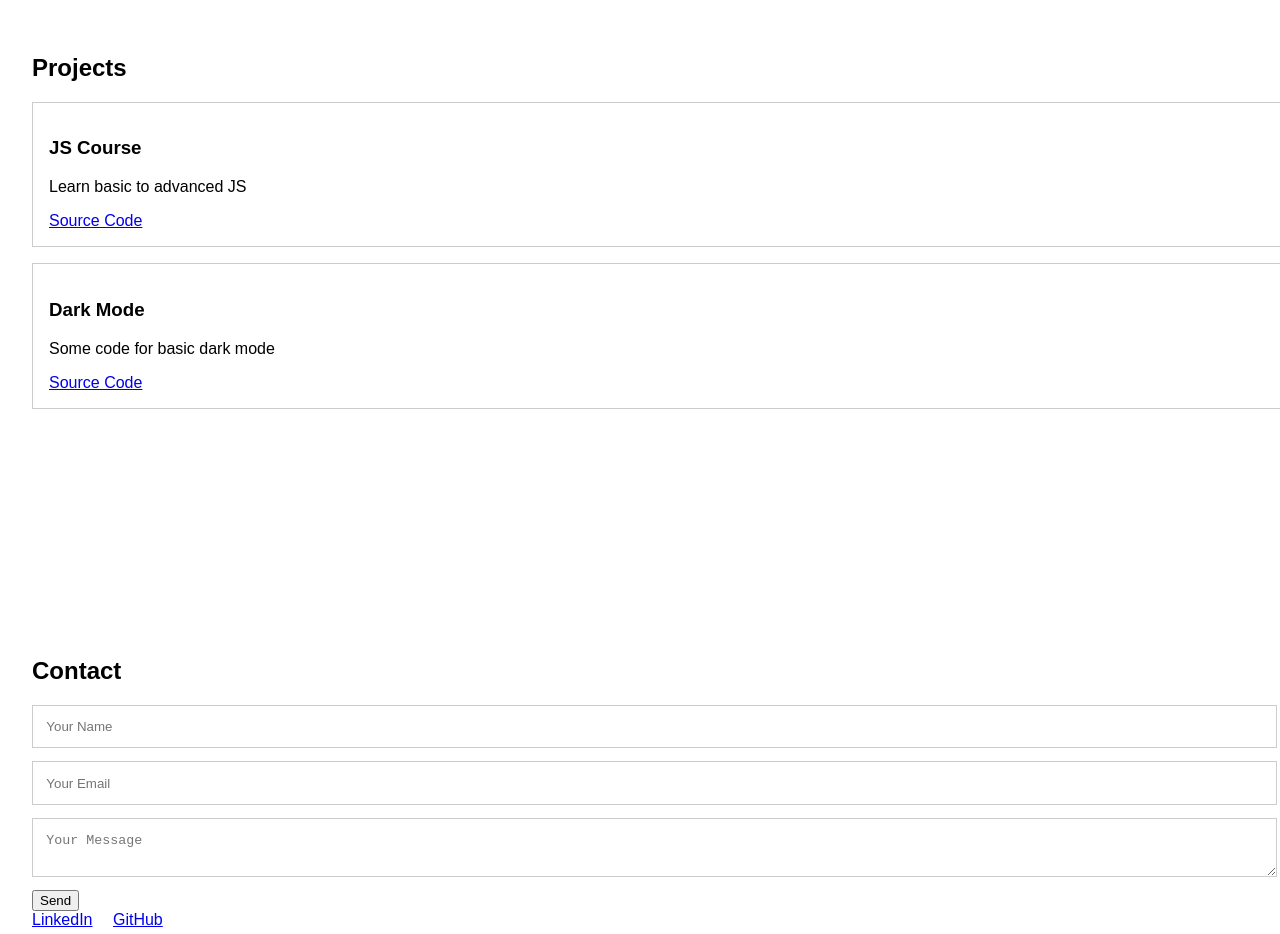
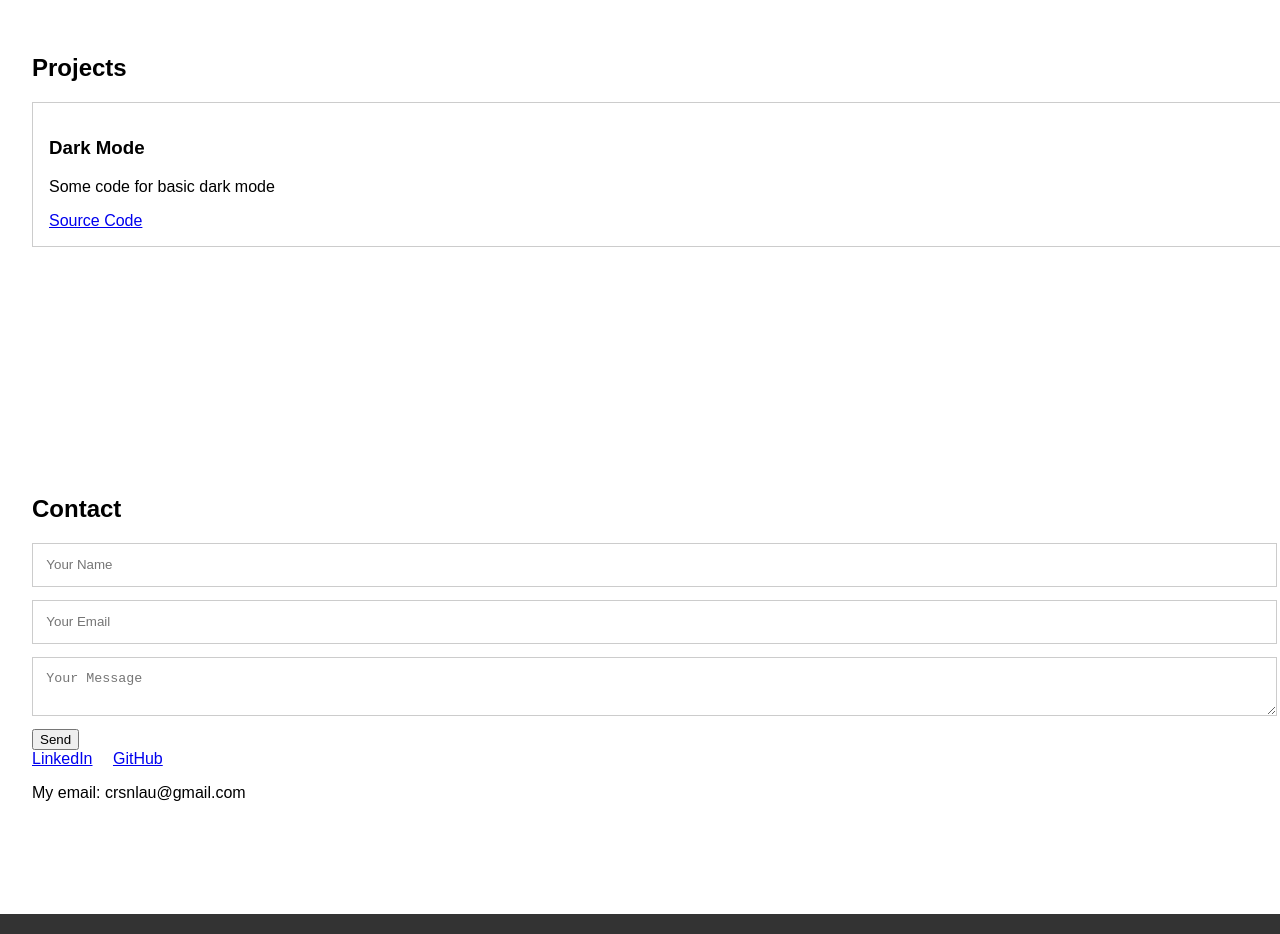
Before and after one commit to thegoodpart2/portfolio, a plain HTML site: page index.html in a window 1280 px wide. Shown: the part 2100-3034 px from the top of the page. Drawn offline with Linux system fonts and the light colour scheme.

Commit message:
Update index.html

```diff
--- a/index.html
+++ b/index.html
@@ -61,11 +61,6 @@ height="0" width="0" style="display:none;visibility:hidden"></iframe></noscript>
         <section id="projects">
             <h2>Projects</h2>
             <div class="project">
-                <h3>JS Course</h3>
-                <p>Learn basic to advanced JS</p>
-                <a href="https://github.com/thegoodpart2/thegoodpart2.github.io" target="_blank">Source Code</a>
-            </div>
-            <div class="project">
                 <h3>Dark Mode</h3>
                 <p>Some code for basic dark mode</p>
                 <a href="https://replit.com/@CarsonLau6/darkmode?v=1#index.html" target="_blank">Source Code</a>
```
